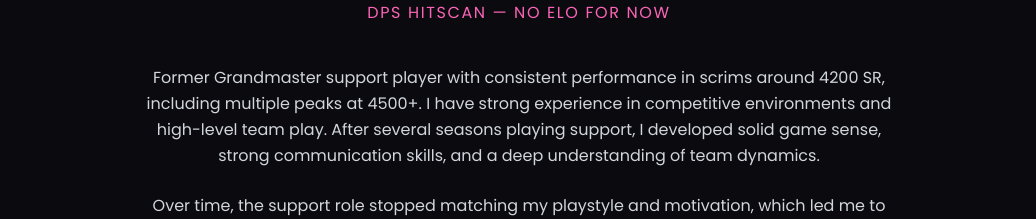
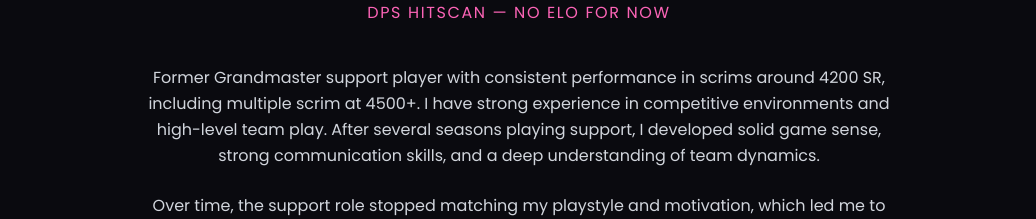
Before and after one commit to Pepito11878/OwPortfolio, a React (Vite) app in the folder app/: page / in a window 1280 px wide. Shown: the part 319-538 px from the top of the page, without its empty margins (121-1157 px from the left). Built offline with nearby package versions, Linux system fonts and the light colour scheme.

Commit message:
fix paragraph

```diff
--- a/app/src/App.tsx
+++ b/app/src/App.tsx
@@ -28,7 +28,7 @@ export default function App() {
         <div className="mt-10 max-w-3xl space-y-6 text-gray-300 leading-relaxed">
           <p>
             Former Grandmaster support player with consistent performance in
-            scrims around 4200 SR, including multiple peaks at 4500+. I have
+            scrims around 4200 SR, including multiple scrim at 4500+. I have
             strong experience in competitive environments and high-level team
             play. After several seasons playing support, I developed solid game
             sense, strong communication skills, and a deep understanding of team
```
